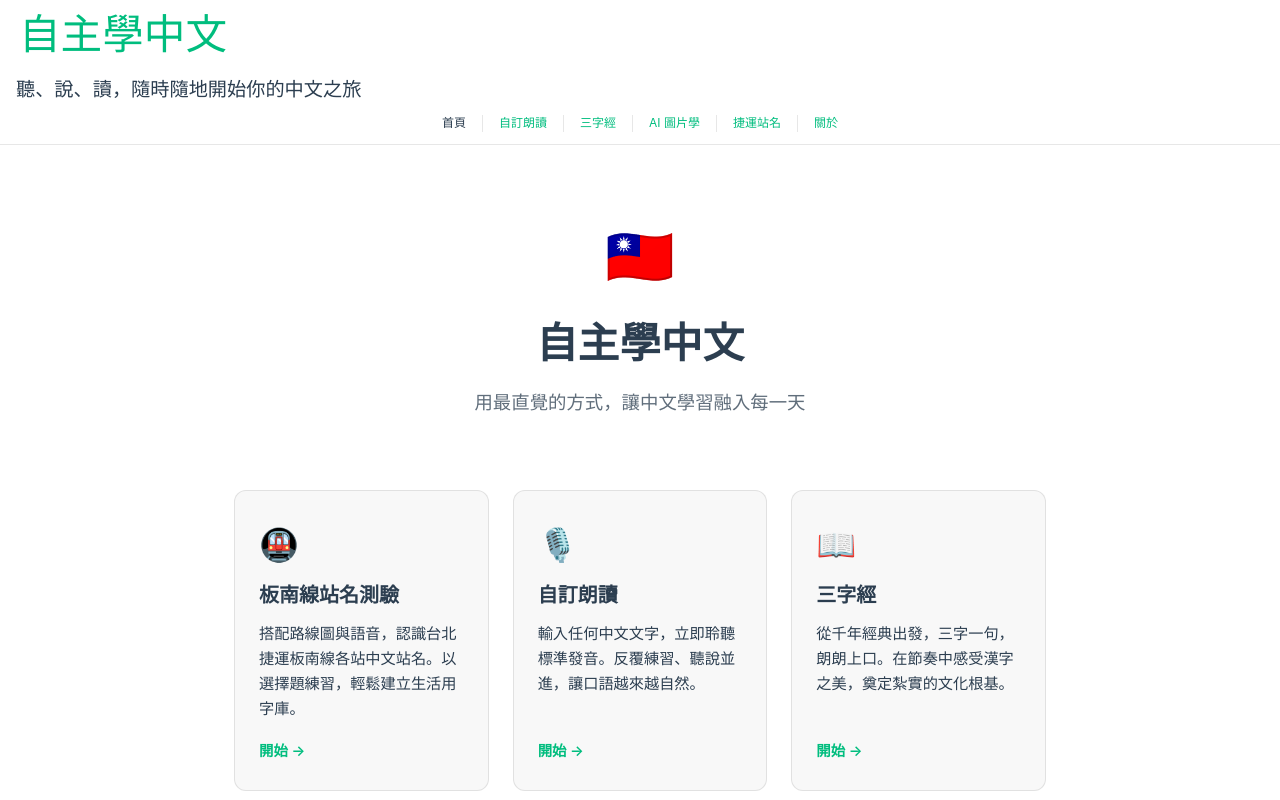
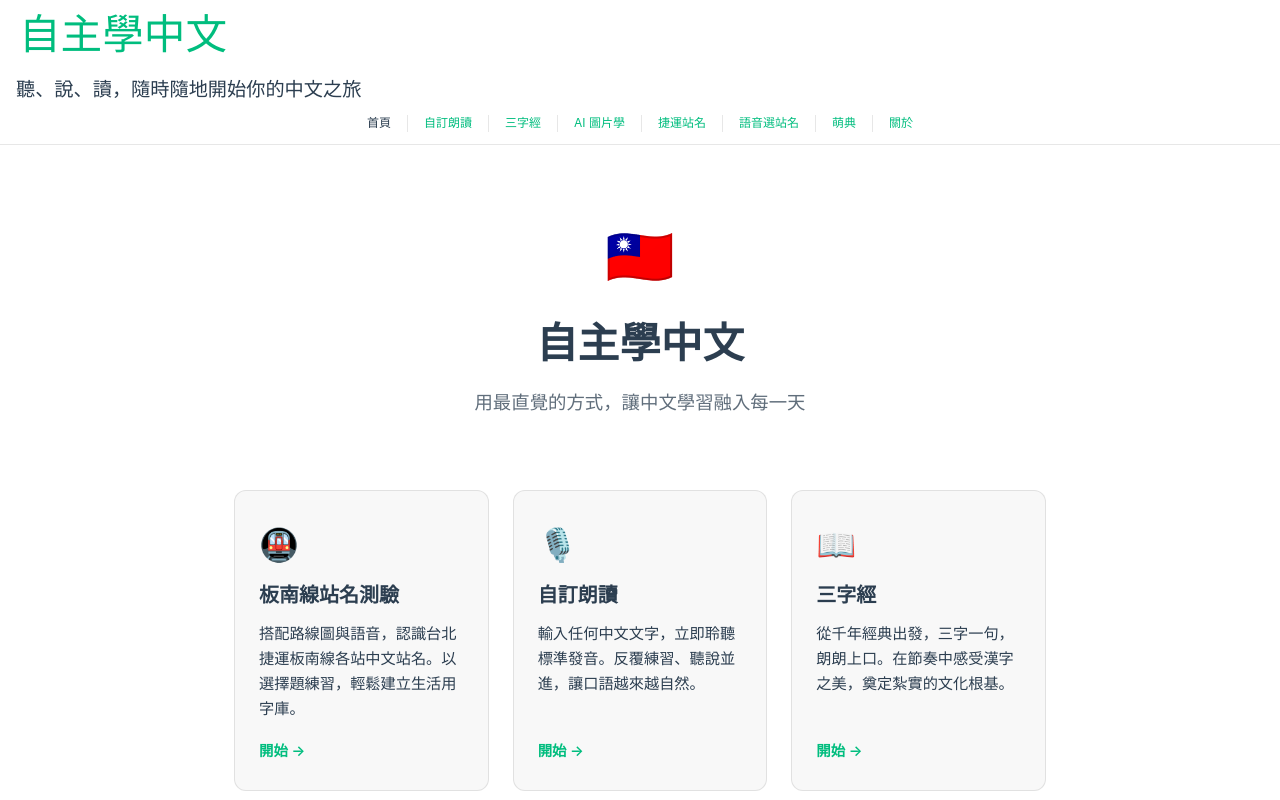
Before and after one commit to 3dw/learn-zh, a Vue app: page / in a window 1280 px wide. Shown: the top 800 px of the page. Built offline with nearby package versions, Linux system fonts and the light colour scheme; the HTML template or start-up script is replaced by a standard one.

Commit message:
加入語音選站名路由和萌典路由

```diff
--- a/src/App.vue
+++ b/src/App.vue
@@ -13,6 +13,8 @@ import HelloWorld from './components/HelloWorld.vue'
         <RouterLink to="/three-character">三字經</RouterLink>
         <RouterLink to="/what-is-this">AI 圖片學</RouterLink>
         <RouterLink to="/bannan-line-quiz">捷運站名</RouterLink>
+        <RouterLink to="/mrt-quiz">語音選站名</RouterLink>
+        <a href="https://www.moedict.tw" target="_blank" rel="noopener">萌典</a>
         <RouterLink to="/about">關於</RouterLink>
       </nav>
     </div>
```
